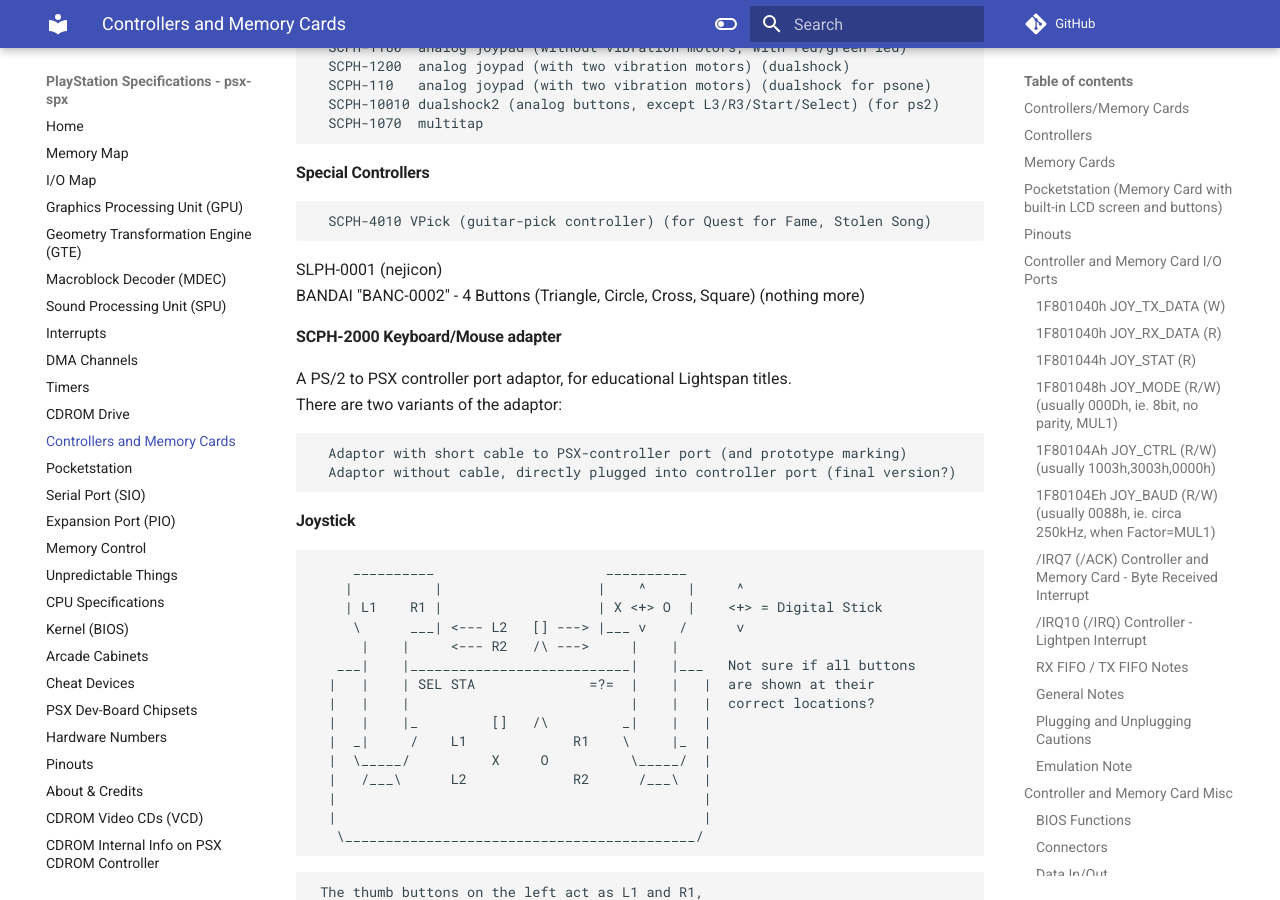
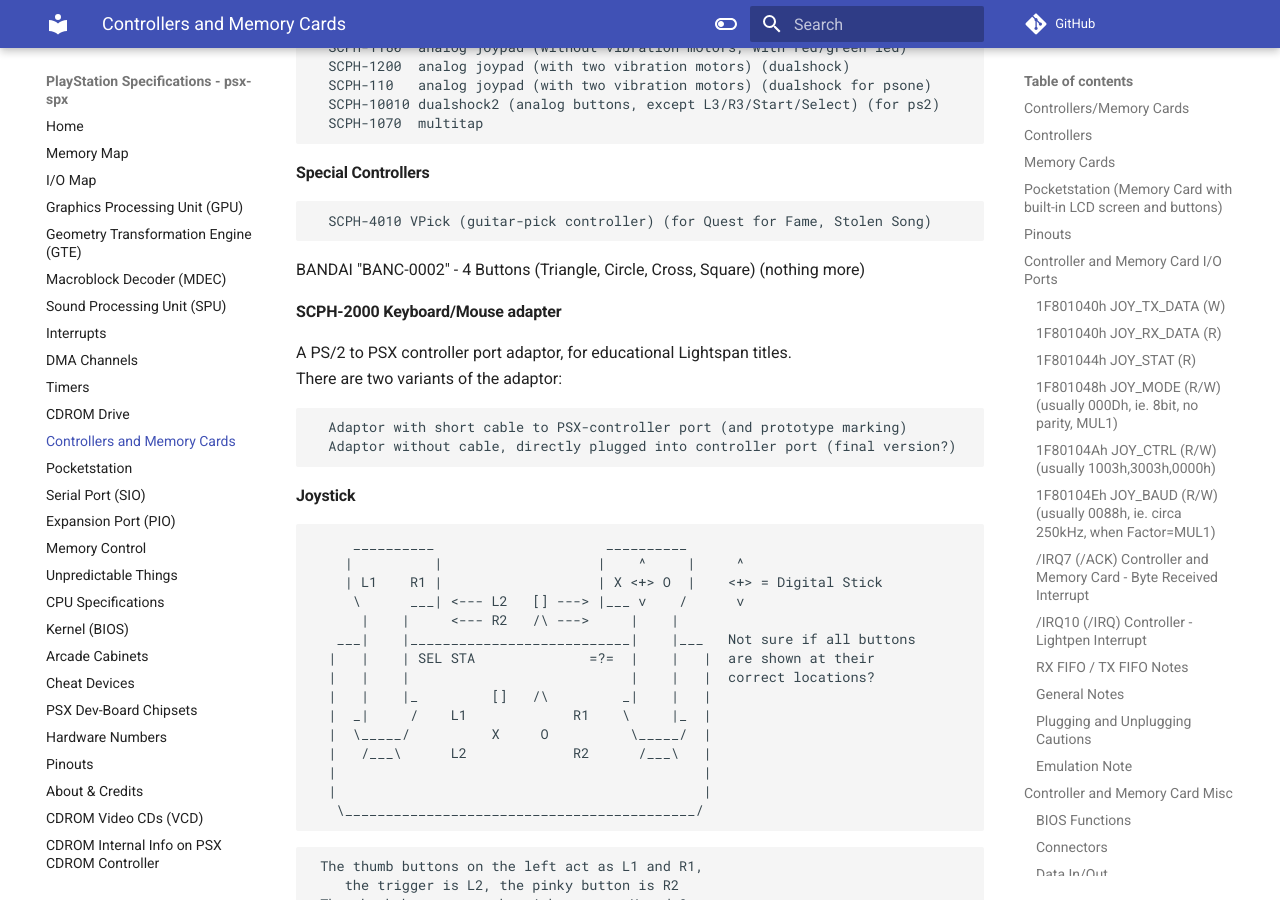
Before and after one commit to psx-spx/psx-spx.github.io, an MkDocs documentation site: the page built from docs/controllersandmemorycards.md, in a window 1280 px wide and 900 px high, scrolled down 41046 px. Built offline with MkDocs 1.6.1 and Material for MkDocs 9.7.7, drawn with Linux system fonts in a browser that asks for light colours; comment, search, counter and statistics services are not loaded.

Commit message:
Controllers: Remove unnecessary reference to "nejicon"
This is the same as the neGcon, which is documented in the racing
controllers section.

````diff
--- a/docs/controllersandmemorycards.md
+++ b/docs/controllersandmemorycards.md
@@ -1839,7 +1839,6 @@
 ```
   SCPH-4010 VPick (guitar-pick controller) (for Quest for Fame, Stolen Song)
 ```
-SLPH-0001 (nejicon)<br/>
 BANDAI "BANC-0002" - 4 Buttons (Triangle, Circle, Cross, Square) (nothing more)<br/>
 
 #### SCPH-2000 Keyboard/Mouse adapter
````
